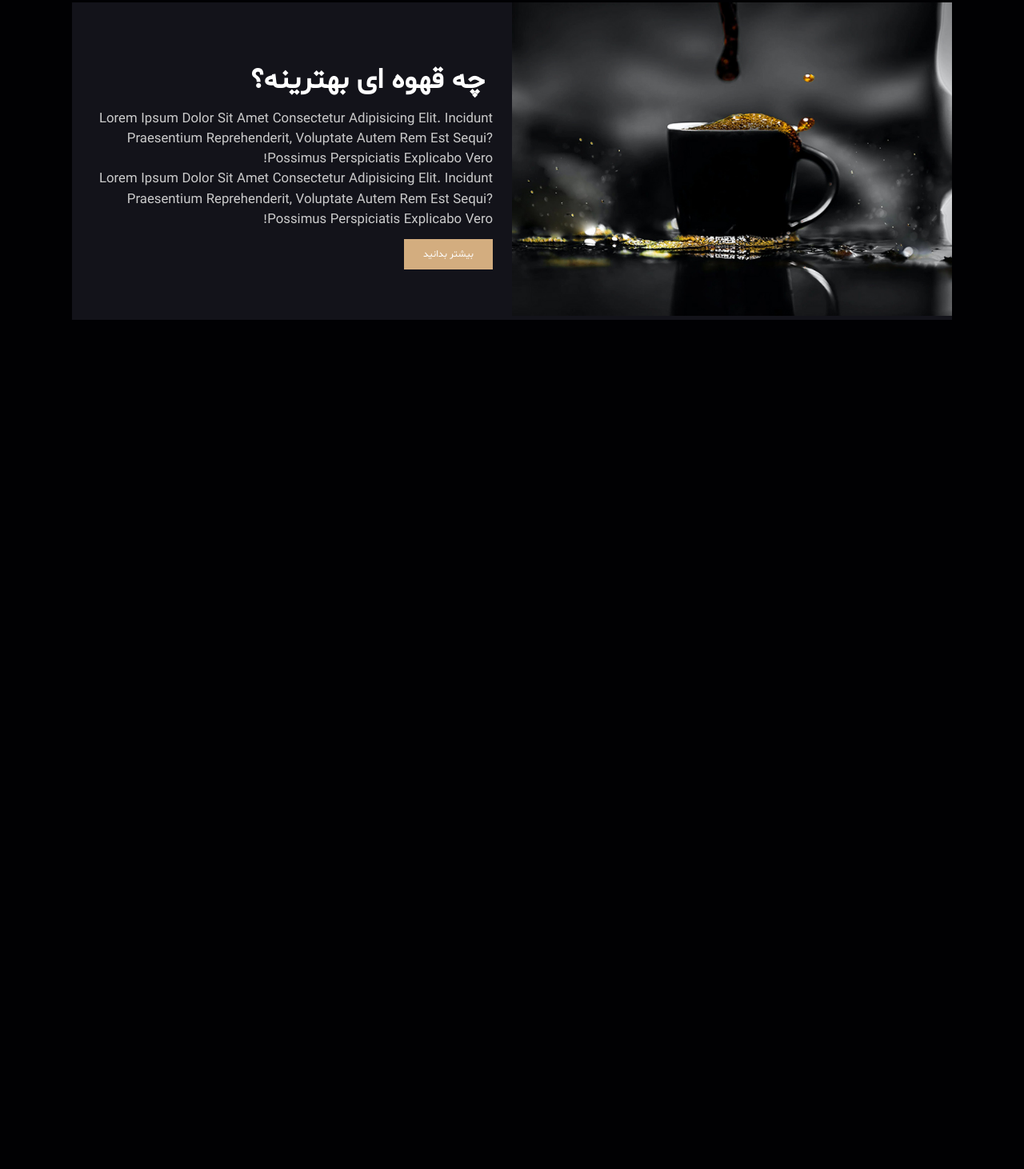
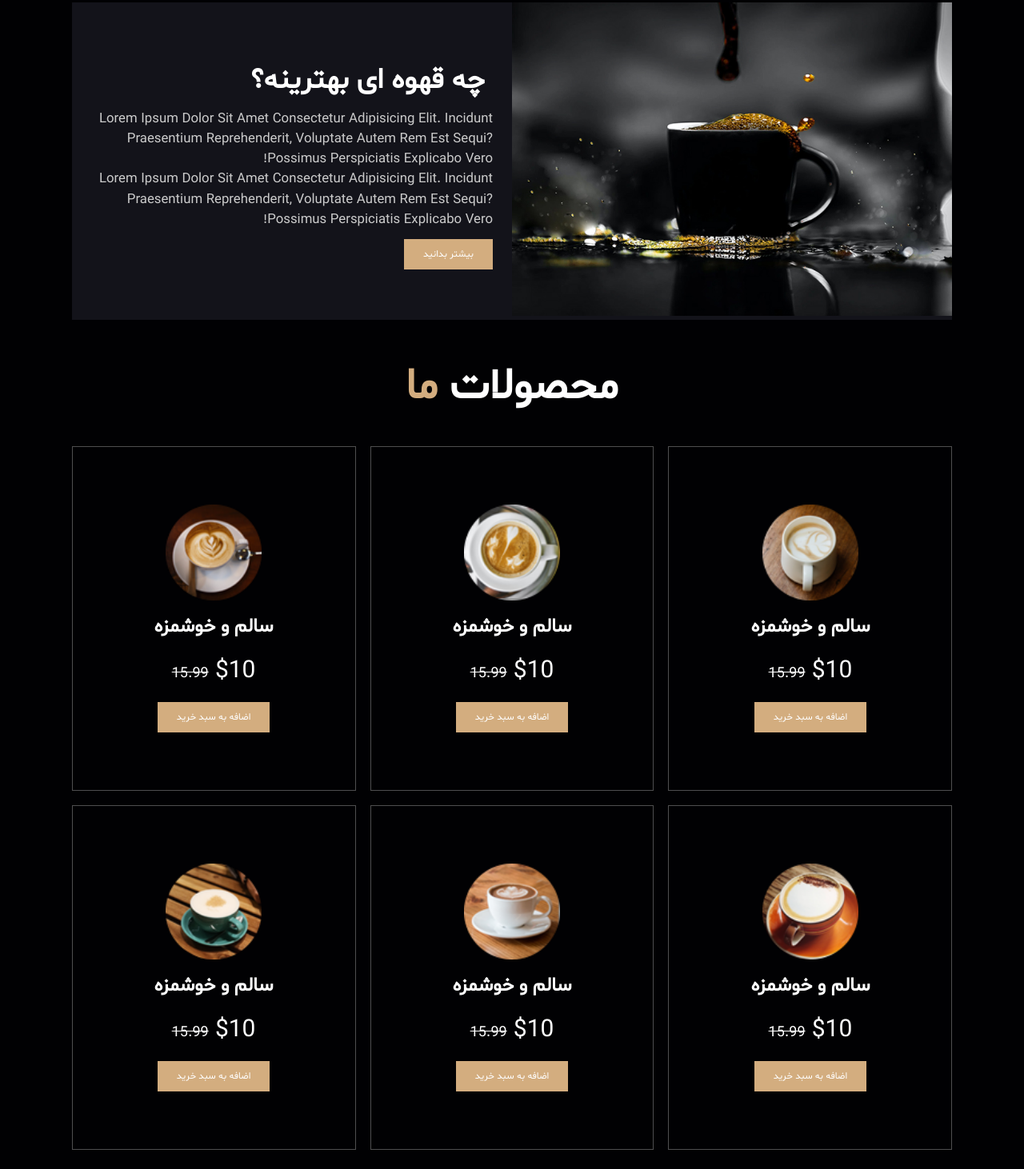
Before and after one commit to amin-da/CoffeShop, a plain HTML site: page index.html in a window 1280 px wide. Shown: the part 931-2393 px from the top of the page at 80% size. Before the commit the page ends 1355 px from the top, so only its background shows below. Drawn offline with Linux system fonts and the light colour scheme.

Commit message:
menu section ends...

```diff
--- a/index.html
+++ b/index.html
@@ -130,6 +130,57 @@
 
     <!-- menu section starts -->
 
+    <section class="menu" id="menu">
+
+        <h1 class="heading">محصولات<span> ما</span></h1>
+
+        <div class="box-container">
+
+          <div class="box">
+            <img src="./images/menu-1.png" alt="menu pic">
+            <h3>سالم و خوشمزه</h3>
+            <div class="price">$10 <span>15.99</span></div>
+            <a href="" class="btn">اضافه به سبد خرید</a>
+          </div>
+
+          <div class="box">
+              <img src="./images/menu-2.png" alt="menu pic">
+              <h3>سالم و خوشمزه</h3>
+              <div class="price">$10 <span>15.99</span></div>
+              <a href="" class="btn">اضافه به سبد خرید</a>
+            </div>
+
+            <div class="box">
+                <img src="./images/menu-3.png" alt="menu pic">
+                <h3>سالم و خوشمزه</h3>
+                <div class="price">$10 <span>15.99</span></div>
+                <a href="" class="btn">اضافه به سبد خرید</a>
+              </div>
+
+              <div class="box">
+                  <img src="./images/menu-4.png" alt="menu pic">
+                  <h3>سالم و خوشمزه</h3>
+                  <div class="price">$10 <span>15.99</span></div>
+                  <a href="" class="btn">اضافه به سبد خرید</a>
+                </div>
+
+                <div class="box">
+                    <img src="./images/menu-5.png" alt="menu pic">
+                    <h3>سالم و خوشمزه</h3>
+                    <div class="price">$10 <span>15.99</span></div>
+                    <a href="" class="btn">اضافه به سبد خرید</a>
+                  </div>
+
+                  <div class="box">
+                      <img src="./images/menu-6.png" alt="menu pic">
+                      <h3>سالم و خوشمزه</h3>
+                      <div class="price">$10 <span>15.99</span></div>
+                      <a href="" class="btn">اضافه به سبد خرید</a>
+                    </div>
+
+        </div>
+
+    </section>
 
     <!-- menu section ends -->
 
--- a/style.css
+++ b/style.css
@@ -288,6 +288,50 @@ section {
   line-height: 1.5;
 }
 
+/* Menu style */
+
+.menu .box-container {
+  display: grid;
+  grid-template-columns: repeat(auto-fit, minmax(25rem, 1fr));
+  gap: 1.5rem;
+}
+
+.menu .box-container .box {
+  cursor: pointer;
+  padding: 6rem 3rem;
+  text-align: center;
+  border: var(--border);
+}
+.menu .box-container .box img {
+  height: 10rem;
+}
+
+.menu .box-container .box h3 {
+  color: #fff;
+  font-size: 2rem;
+  padding: 1rem 0;
+}
+
+.menu .box-container .box .price {
+  color: #fff;
+  font-size: 2.5rem;
+  padding: 0.5rem 0;
+}
+
+.menu .box-container .box .price span {
+  /* color: #fff; */
+  font-size: 1.5rem;
+  text-decoration: line-through;
+}
+
+.menu .box-container .box:hover {
+  background: #fff;
+}
+
+.menu .box-container .box:hover > * {
+  color: var(--balck);
+}
+
 /* *********************************** media-queris************************* */
 @media (max-width: 991px) {
   html {
```
